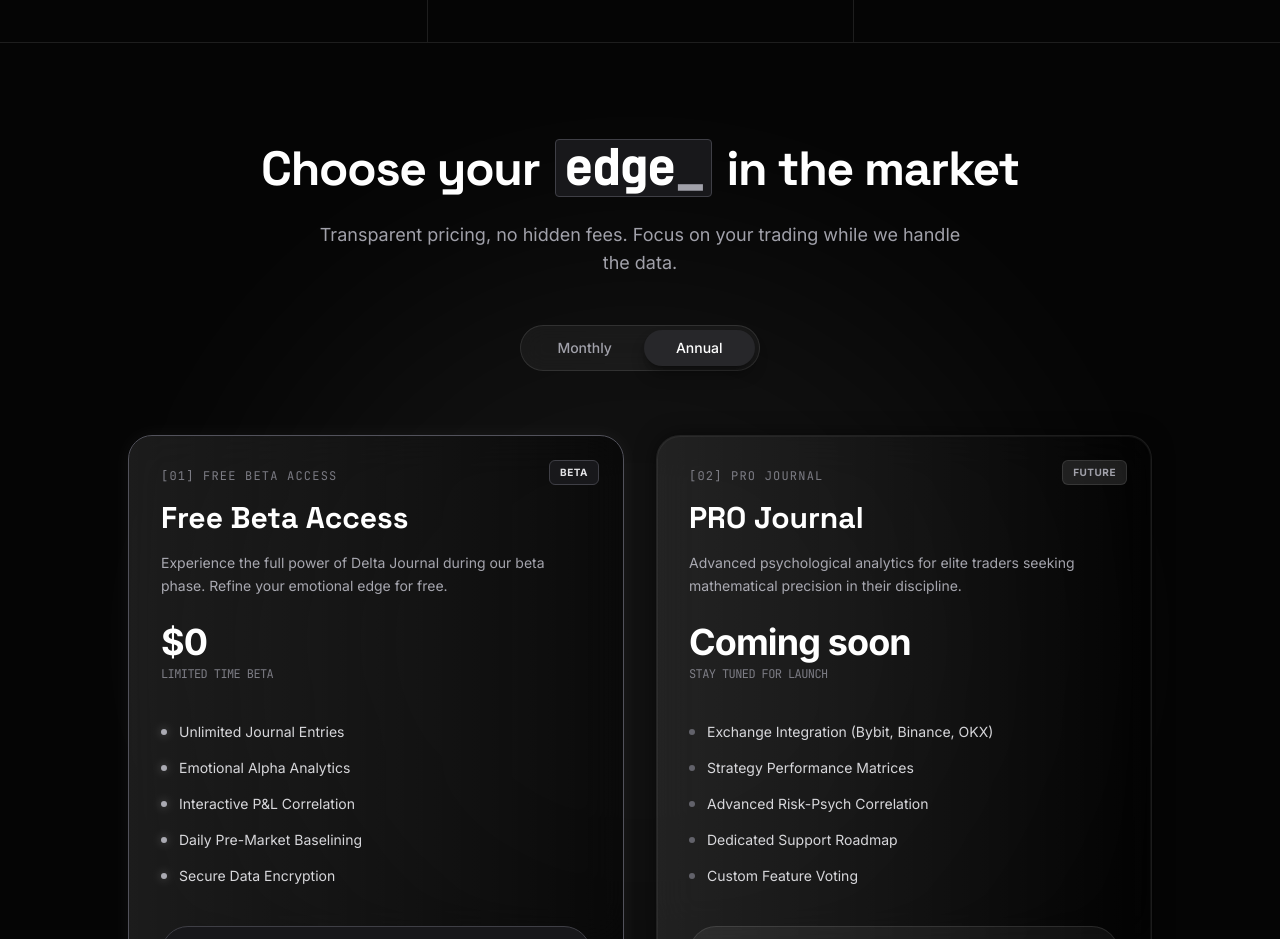
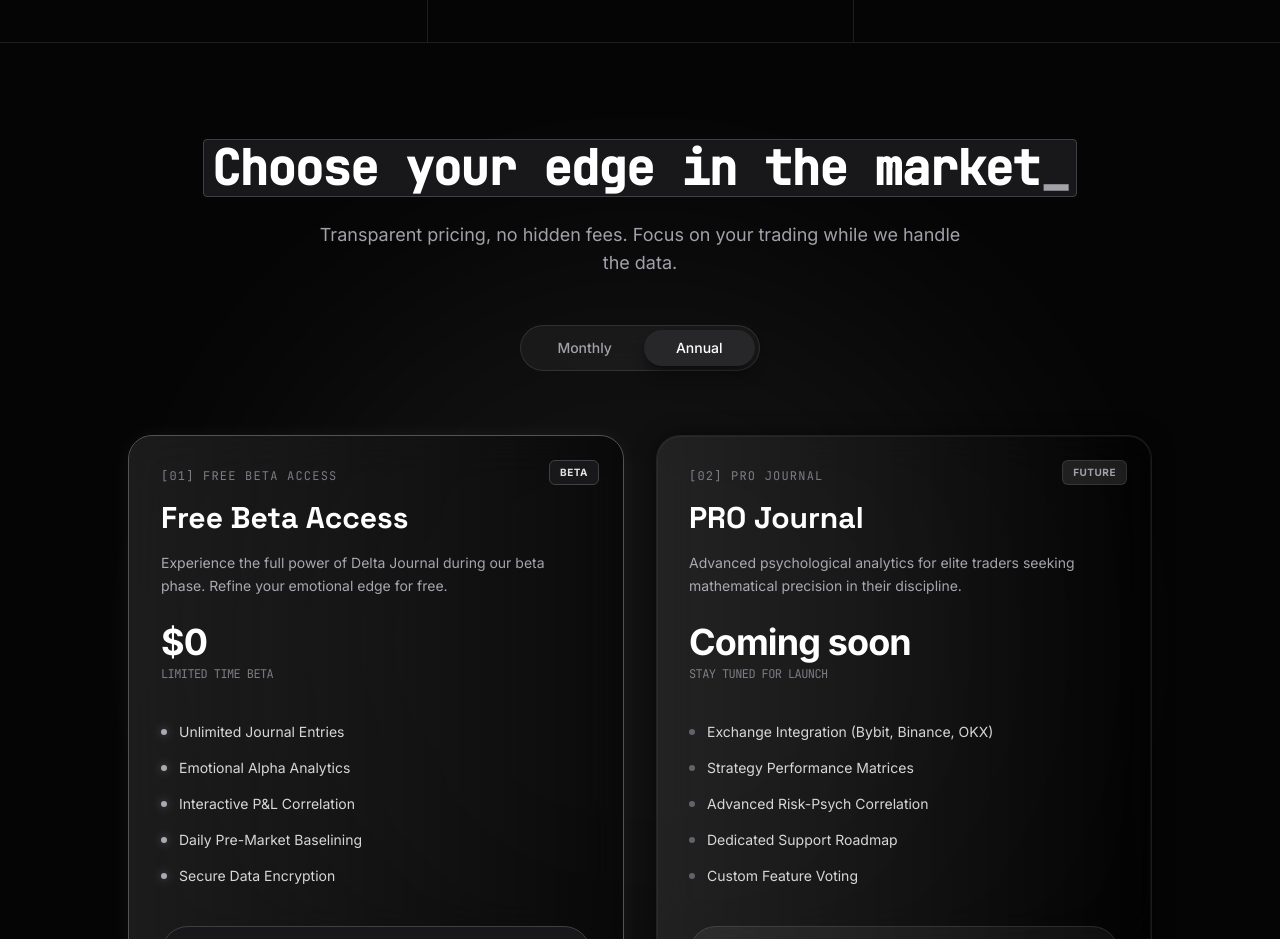
Before and after one commit to Sylar963/JournalyAl-hadi, a React (Vite) app: page / in a window 1280 px wide. Shown: the part 1360-2299 px from the top of the page. Built offline with nearby package versions, Linux system fonts and the light colour scheme; no server answers.

Commit message:
feat(ui): speed up typewriter animation and update text in pricing header

```diff
--- a/components/LandingPage/Pricing.tsx
+++ b/components/LandingPage/Pricing.tsx
@@ -24,7 +24,7 @@
           clearInterval(interval);
           setIsAnimating(false);
         }
-      }, 150); // Typing speed
+      }, 50); // Faster typing for longer phrases
       return () => clearInterval(interval);
     }
   }, [isAnimating, text]);
@@ -110,7 +110,7 @@
           transition={{ duration: 0.6 }}
         >
           <h2 className="text-3xl md:text-5xl font-bold font-heading mb-6 tracking-tight">
-            Choose your <TypewriterText text="edge" /> in the market
+            <TypewriterText text="Choose your edge in the market" />
           </h2>
           <p className="text-zinc-400 text-lg max-w-2xl mx-auto mb-12">
             Transparent pricing, no hidden fees. Focus on your trading while we handle the data.
```
